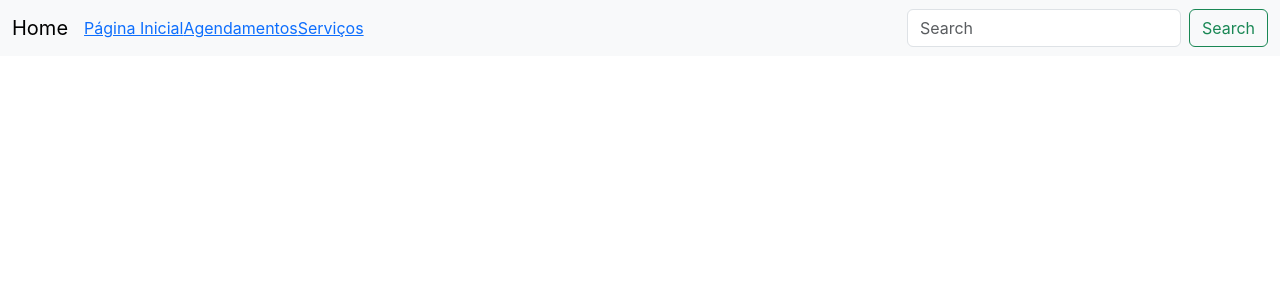
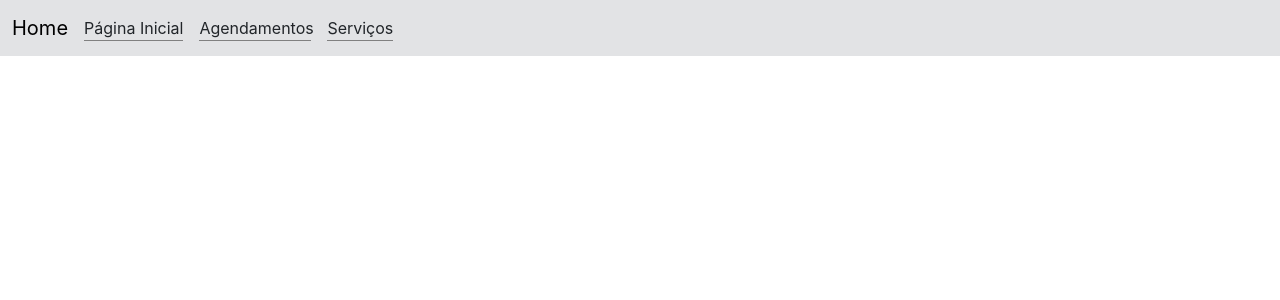
Before and after one commit to Luis-Ramalho-LC/Refatorando_Projeto_Agendamentos, a React (Create React App) app: page /Header in a window 1280 px wide. Shown: the top 300 px of the page. Built offline with nearby package versions, Linux system fonts and the light colour scheme.

Commit message:
css da home page

```diff
--- a/src/components/Calendar.js
+++ b/src/components/Calendar.js
@@ -1,9 +1,8 @@
 import FullCalendar from '@fullcalendar/react'
-//import dayGridPlugin from '@fullcalendar/daygrid'
 import listPlugin from '@fullcalendar/list';
-//import timeGridPlugin from '@fullcalendar/timegrid'
 import { useState, useEffect } from 'react';
 import supabase from '../config/supabaseClient';
+import './HomePage.css'
 
 export default function Calendar() {
   const [agendamentos, setAgendamentos] = useState("")
@@ -25,6 +24,12 @@
       initialView = "listDay"
       locale = 'pt-br'
       events = {agendamentos}
+      headerToolbar = {
+        {
+          start: 'title',
+          end: 'today prev,next'
+        }
+      }
     />
   )
 }
--- a/src/components/Footer.js
+++ b/src/components/Footer.js
@@ -1,8 +1,13 @@
 export default function Footer(){
     return(
-        <footer>
-            <section>
-                <p>Footer</p>
+        <footer id="rodape" className="bg-secondary-subtle">
+            <section id="contatoInfo">
+                <h1>Contato:</h1>
+                <h3>Luís Felipe Ramalho Las Casas</h3>
+                <p>GitHub: <a href="https://github.com/Luis-Ramalho-LC">https://github.com/Luis-Ramalho-LC</a></p>
+                <p>LinkedIn: <a href="https://linkedin.com/in/luisramalholc">https://linkedin.com/in/luisramalholc</a></p>
+                <p>Email: luisramalholc@gmail.com</p>
+                <p>Tel: (31) 98331-5896</p>
             </section>
         </footer>
     )
--- a/src/components/Header.js
+++ b/src/components/Header.js
@@ -2,8 +2,8 @@
 
 function Header(){
     return(
-        <header>
-          <nav className="navbar navbar-expand-lg bg-body-tertiary">
+        <header id="cabecalho">
+          <nav className="navbar navbar-expand-lg bg-secondary-subtle">
             <div className="container-fluid">
               <a className="navbar-brand" href="/">Home</a>
               <button className="navbar-toggler" type="button" data-bs-toggle="collapse" data-bs-target="#navbarSupportedContent" aria-controls="navbarSupportedContent" aria-expanded="false" aria-label="Toggle navigation">
@@ -12,19 +12,15 @@
               <div className="collapse navbar-collapse" id="navbarSupportedContent">
                 <ul className="navbar-nav me-auto mb-2 mb-lg-0">
                   <li className="nav-item">
-                    <Link to="/">Página Inicial</Link>
+                    <Link className="text-dark link-underline link-underline-opacity-0" to="/">Página Inicial</Link>
                   </li>
                   <li className="nav-item">
-                    <Link to="/CriarAgendamento">Agendamentos</Link>
+                    <Link className="text-dark link-underline link-underline-opacity-0" to="/CriarAgendamento">Agendamentos</Link>
                   </li>
                   <li className="nav-item">
-                    <Link to="/CriarServico">Serviços</Link>
+                    <Link className="text-dark link-underline link-underline-opacity-0" to="/CriarServico">Serviços</Link>
                   </li>
                 </ul>
-                <form className="d-flex" role="search">
-                  <input id="SearchIndex" className="form-control me-2" type="search" placeholder="Search" aria-label="Search"/>
-                  <button className="btn btn-outline-success" type="submit">Search</button>
-                </form>
               </div>
             </div>
           </nav>
--- /dev/null
+++ b/src/components/HomePage.css
@@ -0,0 +1,37 @@
+#cabecalho{
+    position: fixed;
+    z-index: 1;
+    width: 100%;
+    top: 0;
+}
+
+#rodape{
+    position: relative;
+    width: 100%;
+    bottom: 0;
+}
+
+#homePageBody{
+    position: relative;
+    top: 4rem;
+    height: 100%;
+}
+
+#contatoInfo{
+    text-align: center;
+}
+
+.nav-item{
+    border-bottom: 1px solid gray;
+    max-width: 7rem;
+    margin-right: 1rem;
+}
+
+.fc-toolbar-chunk{
+    max-width: 50%;
+    text-align: center;
+}
+
+.fc-media-screen{
+    height: 40rem;
+}
--- a/src/components/HomePage.js
+++ b/src/components/HomePage.js
@@ -1,10 +1,11 @@
 import Calendar from './Calendar.js'
 import Header from './Header.js'
 import Footer from './Footer.js'
+import './HomePage.css'
 
 export default function HomePage(){
     return(
-        <main>
+        <main id='homePageBody'>
             <Header/>
             <section id="calendario">
                 <Calendar />
```
